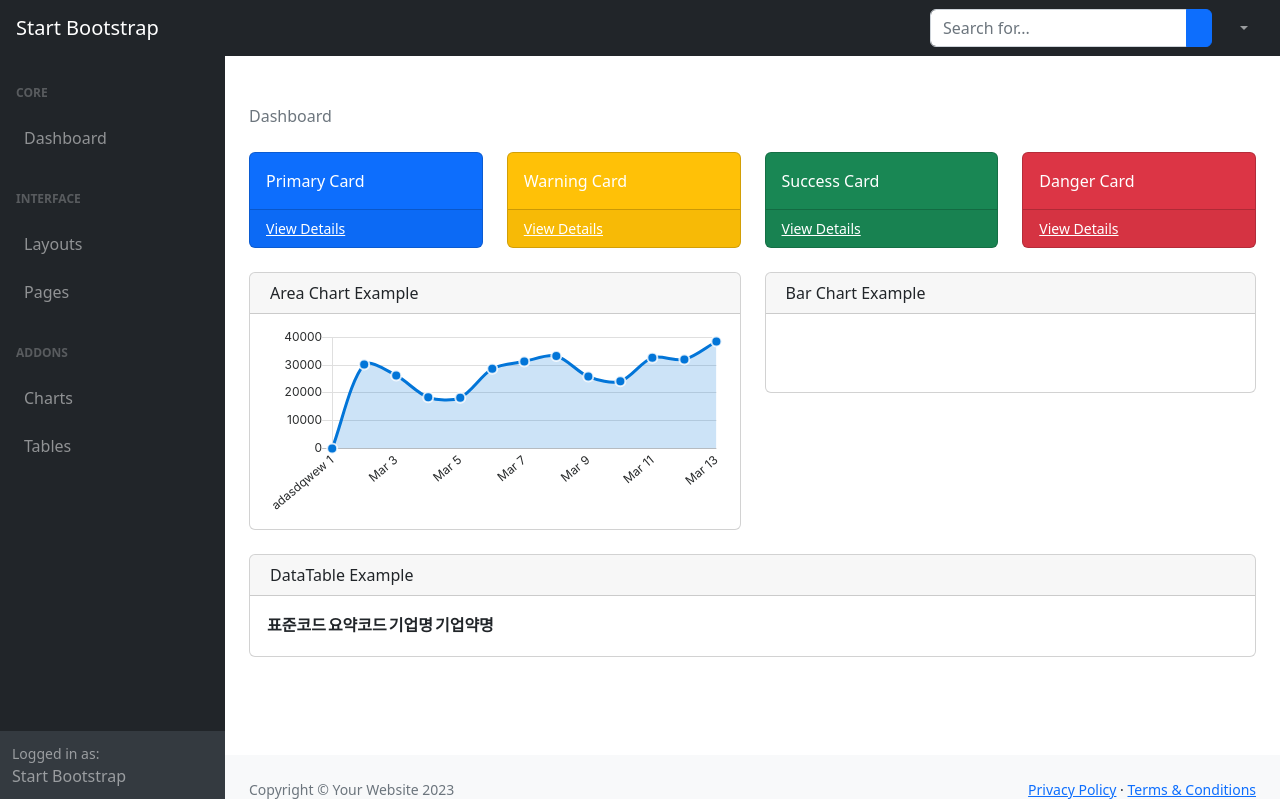
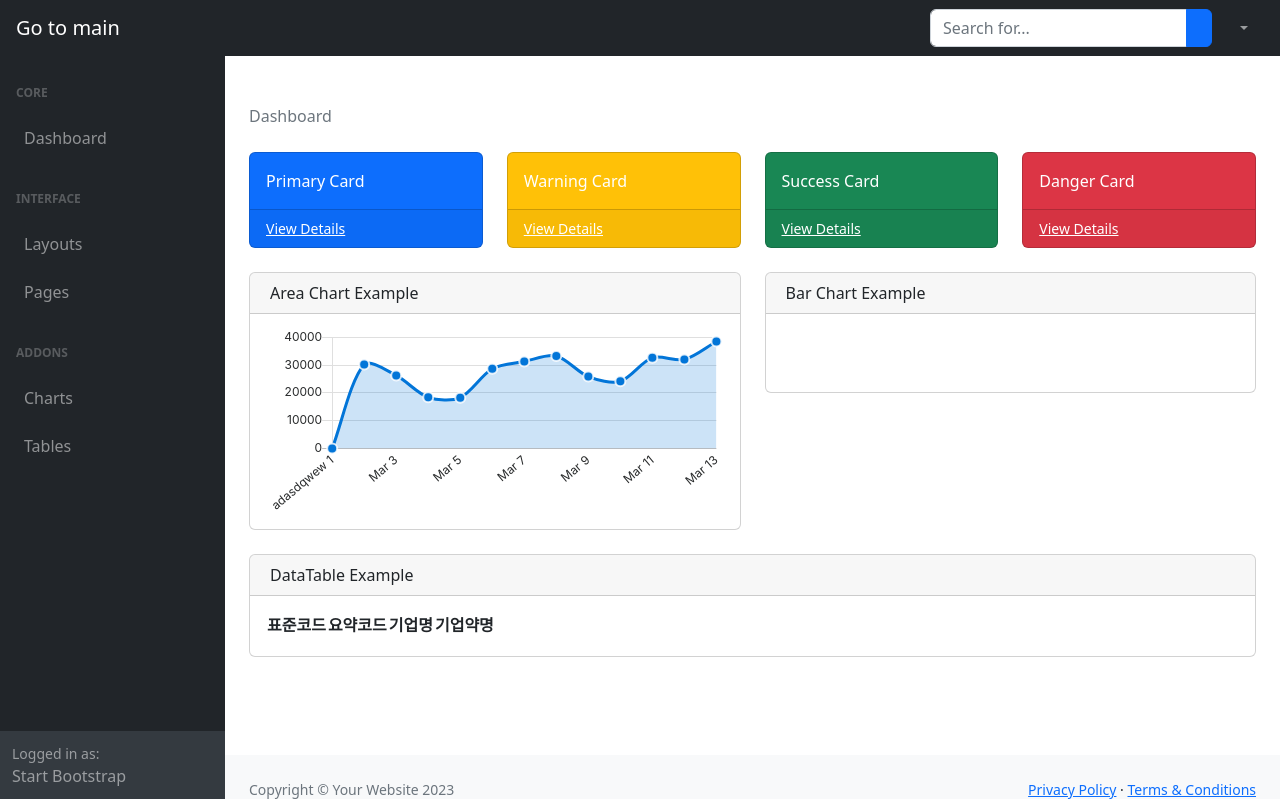
Before and after one commit to Biz-Insight/Biz-Insight, a Django app: page /company_info/1/ in a window 1280 px wide. Shown: the top 799 px of the page. Run offline with Django 3.2, Linux system fonts and the light colour scheme; data that the repository does not hold is empty; some libraries are stand-ins or nearby versions.

Commit message:
feat: 홈 화면 이동 추가

```diff
--- a/src/django/mysite/main/templates/company_info.html
+++ b/src/django/mysite/main/templates/company_info.html
@@ -16,7 +16,7 @@
     <body class="sb-nav-fixed">
         <nav class="sb-topnav navbar navbar-expand navbar-dark bg-dark">
             <!-- Navbar Brand-->
-            <a class="navbar-brand ps-3" href="index.html">Start Bootstrap</a>
+            <a class="navbar-brand ps-3" href="{% url 'home' %}">Go to main</a>
             <!-- Sidebar Toggle-->
             <button class="btn btn-link btn-sm order-1 order-lg-0 me-4 me-lg-0" id="sidebarToggle" href="#!"><i class="fas fa-bars"></i></button>
             <!-- Navbar Search-->
```
